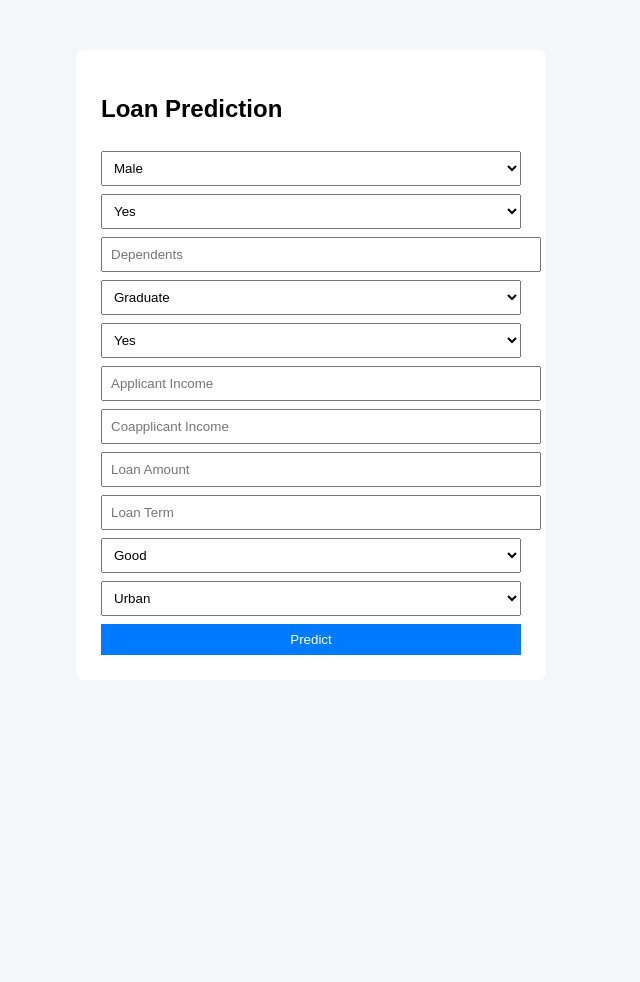
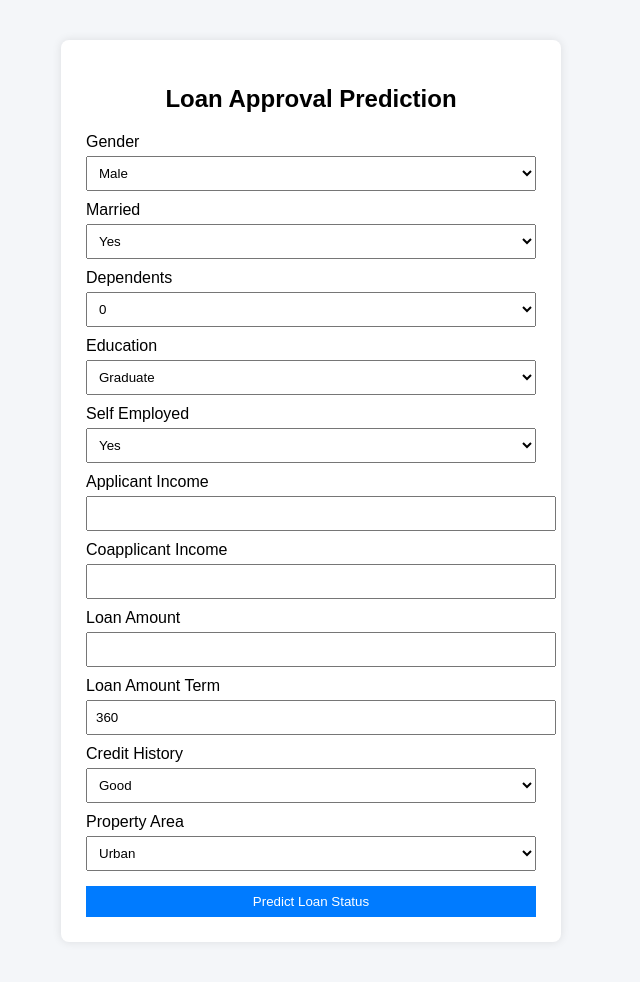
Before and after one commit to sundareshanmax/loan-prediction, a Flask app: page / in a window 1280 px wide. Shown: the whole page, without its empty margins (329-969 px from the left). Before the commit the page ends 655 px from the top, so only its background shows below. Run offline with Flask 3, Linux system fonts and the light colour scheme; parts of the project's set-up code (start-up, migrations or seed data) failed here and were passed over.

Commit message:
index.html

```diff
--- a/templates/index.html
+++ b/templates/index.html
@@ -1,32 +1,122 @@
 <!DOCTYPE html>
 <html>
 <head>
-<title>Loan Prediction</title>
-<style>
-body{font-family:Arial;background:#f4f6f9}
-.container{width:420px;margin:50px auto;background:#fff;padding:25px;border-radius:8px}
-input,select,button{width:100%;padding:8px;margin-top:8px}
-button{background:#007bff;color:#fff;border:none}
-</style>
+    <title>Loan Prediction</title>
+    <style>
+        body {
+            font-family: Arial;
+            background: #f4f6f9;
+        }
+        .container {
+            width: 450px;
+            margin: 40px auto;
+            background: white;
+            padding: 25px;
+            border-radius: 8px;
+            box-shadow: 0 0 10px rgba(0,0,0,0.1);
+        }
+        h2 {
+            text-align: center;
+        }
+        label {
+            margin-top: 10px;
+            display: block;
+        }
+        input, select, button {
+            width: 100%;
+            padding: 8px;
+            margin-top: 5px;
+        }
+        button {
+            background: #007bff;
+            color: white;
+            border: none;
+            margin-top: 15px;
+            cursor: pointer;
+        }
+        button:hover {
+            background: #0056b3;
+        }
+        .result {
+            margin-top: 15px;
+            text-align: center;
+            font-weight: bold;
+            font-size: 18px;
+        }
+    </style>
 </head>
 <body>
+
 <div class="container">
-<h2>Loan Prediction</h2>
-<form method="post">
-<select name="Gender"><option value="1">Male</option><option value="0">Female</option></select>
-<select name="Married"><option value="1">Yes</option><option value="0">No</option></select>
-<input name="Dependents" placeholder="Dependents">
-<select name="Education"><option value="1">Graduate</option><option value="0">Not Graduate</option></select>
-<select name="Self_Employed"><option value="1">Yes</option><option value="0">No</option></select>
-<input name="ApplicantIncome" placeholder="Applicant Income">
-<input name="CoapplicantIncome" placeholder="Coapplicant Income">
-<input name="LoanAmount" placeholder="Loan Amount">
-<input name="Loan_Amount_Term" placeholder="Loan Term">
-<select name="Credit_History"><option value="1">Good</option><option value="0">Bad</option></select>
-<select name="Property_Area"><option value="2">Urban</option><option value="1">Semiurban</option><option value="0">Rural</option></select>
-<button type="submit">Predict</button>
-</form>
-{% if prediction %}<h3>{{ prediction }}</h3>{% endif %}
+    <h2>Loan Approval Prediction</h2>
+
+    <form method="post">
+
+        <label>Gender</label>
+        <select name="Gender" required>
+            <option value="1">Male</option>
+            <option value="0">Female</option>
+        </select>
+
+        <label>Married</label>
+        <select name="Married" required>
+            <option value="1">Yes</option>
+            <option value="0">No</option>
+        </select>
+
+        <label>Dependents</label>
+        <select name="Dependents" required>
+            <option value="0">0</option>
+            <option value="1">1</option>
+            <option value="2">2</option>
+            <option value="3">3+</option>
+        </select>
+
+        <label>Education</label>
+        <select name="Education" required>
+            <option value="1">Graduate</option>
+            <option value="0">Not Graduate</option>
+        </select>
+
+        <label>Self Employed</label>
+        <select name="Self_Employed" required>
+            <option value="1">Yes</option>
+            <option value="0">No</option>
+        </select>
+
+        <label>Applicant Income</label>
+        <input type="number" name="ApplicantIncome" required>
+
+        <label>Coapplicant Income</label>
+        <input type="number" name="CoapplicantIncome" required>
+
+        <label>Loan Amount</label>
+        <input type="number" name="LoanAmount" required>
+
+        <label>Loan Amount Term</label>
+        <input type="number" name="Loan_Amount_Term" value="360" required>
+
+        <label>Credit History</label>
+        <select name="Credit_History" required>
+            <option value="1">Good</option>
+            <option value="0">Bad</option>
+        </select>
+
+        <label>Property Area</label>
+        <select name="Property_Area" required>
+            <option value="2">Urban</option>
+            <option value="1">Semiurban</option>
+            <option value="0">Rural</option>
+        </select>
+
+        <button type="submit">Predict Loan Status</button>
+    </form>
+
+    {% if prediction %}
+        <div class="result">{{ prediction }}</div>
+    {% endif %}
+
 </div>
+
 </body>
 </html>
```
